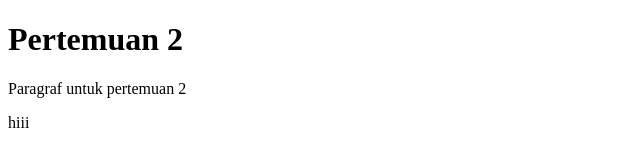
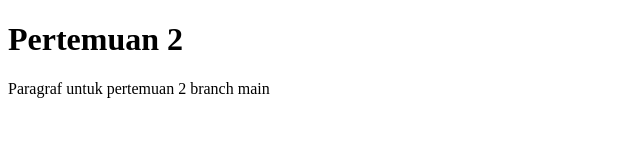
Before and after one commit to yantinurhayati21/pertemuan2, a plain HTML site: page index.html in a window 1280 px wide. Shown: the whole page, without its empty margins (0-640 px from the left). Drawn offline with Linux system fonts and the light colour scheme.

Commit message:
Update index.html

```diff
--- a/index.html
+++ b/index.html
@@ -7,7 +7,9 @@
 </head>
 <body>
     <h1>Pertemuan 2</h1>
-    <p>Paragraf untuk pertemuan 2</p>
-    <p>hiii</p>
+    <p>
+        Paragraf untuk pertemuan 2
+        branch main
+    </p>
 </body>
 </html>
```
